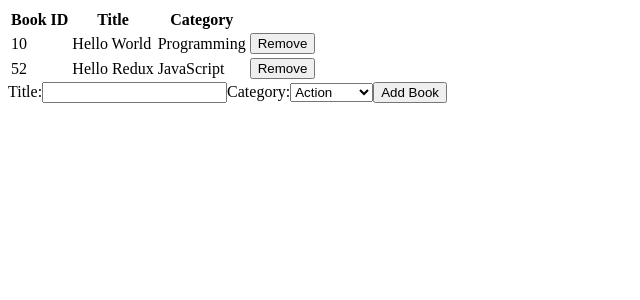
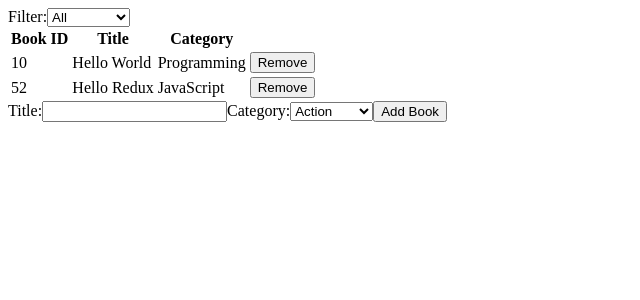
Before and after one commit to adriaanbd/magicbooks, a React (Create React App) app: page / in a window 1280 px wide. Shown: the top 300 px of the page, without its empty margins (0-640 px from the left). Built offline with nearby package versions, Linux system fonts and the light colour scheme.

Commit message:
filtered books

```diff
--- a/src/containers/BooksList.js
+++ b/src/containers/BooksList.js
@@ -1,7 +1,8 @@
 import React from 'react';
 import { useSelector, useDispatch } from 'react-redux';
 import Book from '../components/Book';
-import { removeBook } from '../actions/index';
+import { removeBook, changeFilter } from '../actions/index';
+import CategoryFilter from '../components/CategoryFilter';
 
 function createTableHeader() {
   return (
@@ -14,20 +15,36 @@ function createTableHeader() {
 }
 
 function BooksList() {
-  const { books } = useSelector(state => state);
+  const { books, filter } = useSelector(state => state);
   const dispatch = useDispatch();
 
   function handleRemoveBook(book) {
     dispatch(removeBook(book));
   }
 
+  function handleChangeFilter(category) {
+    dispatch(changeFilter(category));
+  }
+
+  function filteredBooks(category) {
+    if (category === 'All') {
+      return books;
+    }
+    return books.filter(book => book.category === category);
+  }
+
   return (
+    <>
+      <CategoryFilter
+        handleChangeFilter={handleChangeFilter}
+        filter={filter}
+      />
       <table>
         <thead>
           { createTableHeader() }
         </thead>
         <tbody>
-        { books.map(book => (
+          { filteredBooks(filter).map(book => (
             <Book
               key={book.bookId}
               book={book}
@@ -36,6 +53,7 @@ function BooksList() {
           )) }
         </tbody>
       </table>
+    </>
   );
 }
 
```
Lines whose indentation alone changed are shown as unchanged.
